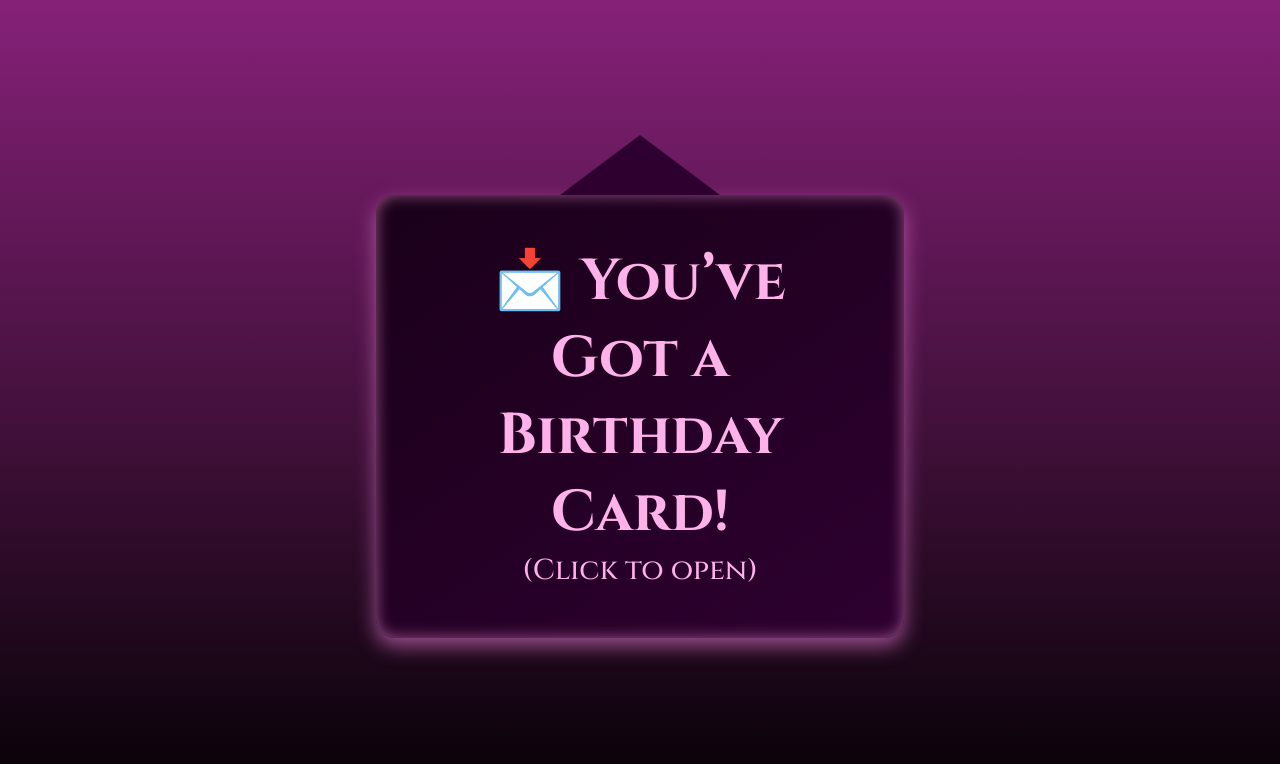
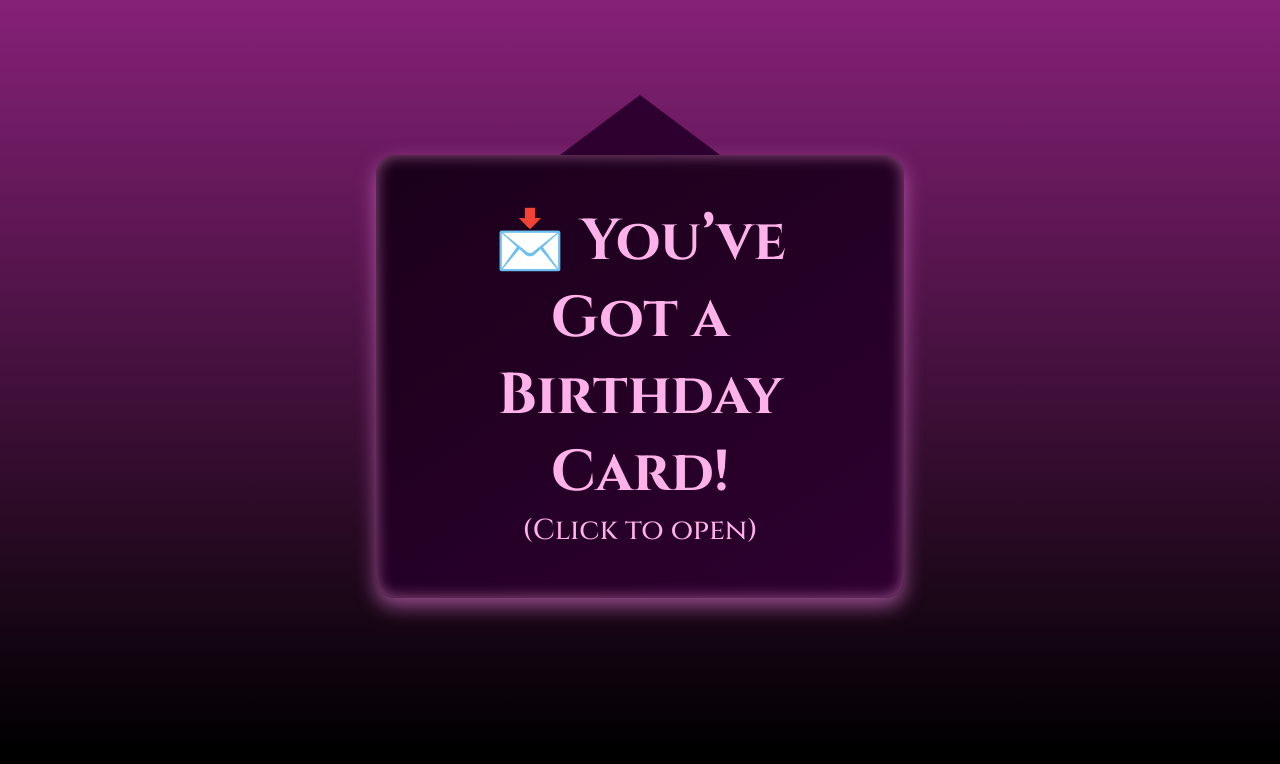
Before and after one commit to ShaynaMBarclay/Happy-Birthday-Lauren, a React (Vite) app: page / in a window 1280 px wide. Shown: the top 764 px of the page. Built offline with nearby package versions, Linux system fonts and the light colour scheme; a web font is replaced by a local one.

Commit message:
css change

```diff
--- a/src/App.css
+++ b/src/App.css
@@ -191,6 +191,7 @@ html, body {
   position: relative;
   overflow: hidden;
   padding: 1rem;
+   max-height: 90vh;
 }
 
 /* Envelope card with "paper" look */
```
